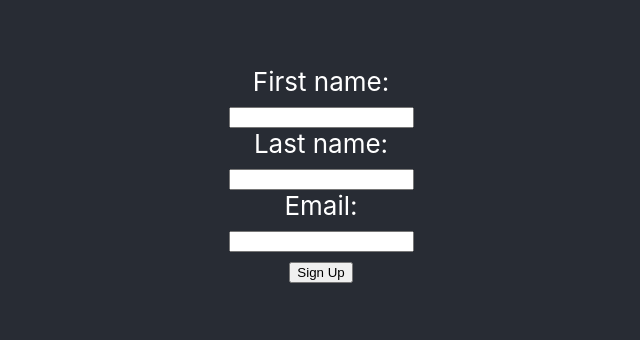
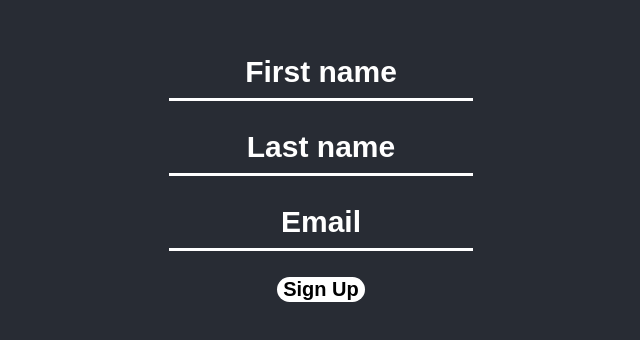
Before and after one commit to underground-socialnetworks/underground-landingpage, a React (Create React App) app in the folder client/: page / in a window 1280 px wide. Shown: the part 1026-1366 px from the top of the page, without its empty margins (319-959 px from the left). Built offline with nearby package versions, Linux system fonts and the light colour scheme.

Commit message:
css update. submission complete page added

```diff
--- a/client/src/App.css
+++ b/client/src/App.css
@@ -42,3 +42,110 @@
     transform: rotate(360deg);
   }
 }
+
+
+
+
+
+
+
+
+
+
+.signin {
+	width: 100vw;
+	height: 100vh;
+	color: #fff;
+	background: linear-gradient(-45deg, #000000, #24A2B7, #ffffff);
+	background-size: 500% 500%;
+	-webkit-animation: Gradient 15s ease infinite;
+	-moz-animation: Gradient 15s ease infinite;
+	animation: Gradient 15s ease infinite;
+}
+
+@-webkit-keyframes Gradient {
+	0% {
+		background-position: 0% 50%
+	}
+	50% {
+		background-position: 100% 50%
+	}
+	100% {
+		background-position: 0% 50%
+	}
+}
+
+@-moz-keyframes Gradient {
+	0% {
+		background-position: 0% 50%
+	}
+	50% {
+		background-position: 100% 50%
+	}
+	100% {
+		background-position: 0% 50%
+	}
+}
+
+@keyframes Gradient {
+	0% {
+		background-position: 0% 50%
+	}
+	50% {
+		background-position: 100% 50%
+	}
+	100% {
+		background-position: 0% 50%
+	}
+}
+
+.signin_title {
+	font-size: 50px;
+	font-weight: lighter;
+	text-align: center;
+	line-height: 200px;
+}
+
+.signin_form {
+	text-align: center;
+}
+
+.signup_input {
+	width: 300px;
+	height: 50px;
+	font-size: 30px;
+	font-weight: bold;
+	background: transparent;
+	border: none;
+	border-bottom: solid white;
+	text-align: center;
+	margin-bottom: 20px;
+    color: white;
+}
+
+.signup_input:focus{
+    outline: none;
+}
+
+.signup_input::placeholder{
+    color: white;
+}
+
+.signup_input:focus::placeholder{
+    color: transparent;
+}
+
+.signup_btn {
+    color: black;
+    background-color: white;
+    border: none;
+    border-radius: 20px;
+    font-size: 20px;
+    font-weight: bold;
+}
+
+.signup_btn:focus{
+    outline: none;
+    color: white;
+    background-color: black;
+}
--- a/client/src/App.js
+++ b/client/src/App.js
@@ -1,5 +1,4 @@
 import React, { Component } from 'react';
-import logo from './logo.svg';
 import './App.css';
 
 const axios = require('axios');
@@ -11,9 +10,16 @@ class App extends Component {
         this.state = {
             firstName: "",
             lastName: "",
-            email: ""
+            email: "",
+            submitted: false
         };
     }
+
+    // componentDidMount() {
+    //     if (this.state.submitted) {
+    //         document.getElementById('completePage').scrollIntoView({block: "start", inline: "nearest", behavior: "smooth"});
+    //     }
+    // }
 
     handleChangeFirstName = (e) => {
         this.setState({firstName: e.target.value});
@@ -29,34 +35,48 @@ class App extends Component {
 
     handleSubmit = (e) => {
         e.preventDefault();
+        if (this.state.firstName && this.state.lastName && this.state.email) {
             axios.post('/signup', {
                     firstName: this.state.firstName,
                     lastName: this.state.lastName,
                     email: this.state.email
                 })
-            .then(function (response) {
-                console.log(response);
+                .then((response) => {
+                    if (response.status === 200) {
+                        this.setState({ submitted: true }, () => {
+                            document.getElementById('completePage').scrollIntoView({block: "start", inline: "nearest", behavior: "smooth"});
+                        });
+                    }
                 })
-            .catch(function (error) {
+                .catch((error) => {
                     console.log(error);
             });
+        }
     }
 
     renderForm() {
         return (
             <div className="App-header" id="signUpForm">
                 <form action="/signup" method="post" >
-                    First name:<br/>
-                    <input type="text" name="firstname" onChange={(e)=>{this.handleChangeFirstName(e)}}/><br/>
-                    Last name:<br/>
-                    <input type="text" name="lastname" onChange={(e)=>{this.handleChangeLastName(e)}}/><br/>
-                    Email:<br/>
-                    <input type="text" name="email" onChange={(e)=>{this.handleChangeEmail(e)}}/><br/>
-                    <button type="submit" onClick={(e)=>{this.handleSubmit(e)}}>Sign Up</button>
+                    <input type="text" name="firstname" className="signup_input" placeholder="First name" onChange={(e)=>{this.handleChangeFirstName(e)}}/><br/>
+                    <input type="text" name="lastname" className="signup_input" placeholder="Last name" onChange={(e)=>{this.handleChangeLastName(e)}}/><br/>
+                    <input type="text" name="email" className="signup_input" placeholder="Email" onChange={(e)=>{this.handleChangeEmail(e)}}/><br/>
+                    <button type="submit" className="signup_btn" onClick={(e)=>{this.handleSubmit(e)}}>Sign Up</button>
                 </form>
             </div>
         )
+    }
 
+    renderComplete() {
+        return (
+            <div className="App-header" id="completePage">
+                <p>
+                    Congratulations!<br/>
+                    You have joined the revolution<br/>
+                    Expect to hear from us soon
+                </p>
+            </div>
+        )
     }
 
     render() {
@@ -67,9 +87,10 @@ class App extends Component {
                         Hate the MTA?<br/>
                         Join the revolution today
                     </p>
-                    <button type="button" onClick={()=>{document.getElementById('signUpForm').scrollIntoView({block: "start", inline: "nearest", behavior: "smooth"})}}>JOIN</button>
+                    <button type="button" className="signup_btn" onClick={()=>{document.getElementById('signUpForm').scrollIntoView({block: "start", inline: "nearest", behavior: "smooth"})}}>JOIN</button>
                 </header>
                 {this.renderForm()}
+                {this.state.submitted? this.renderComplete() : null}
             </div>
         );
     }
```
Lines whose indentation alone changed are shown as unchanged.
